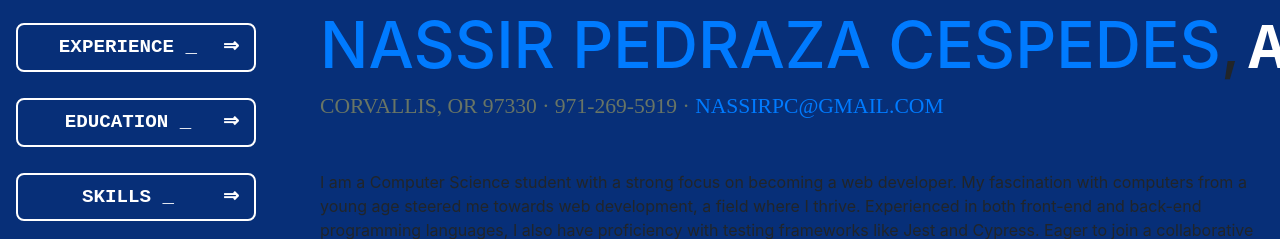
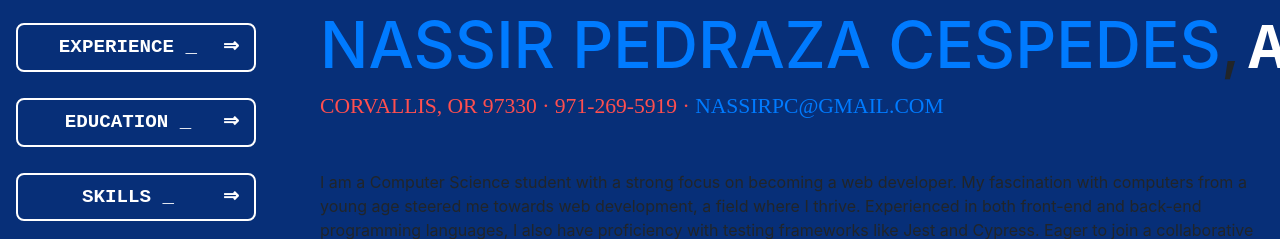
Before and after one commit to naspc/naspcresume.github.io, a website with bundled scripts: page index.html in a window 1280 px wide. Shown: the part 211-450 px from the top of the page. Built offline with nearby package versions, Linux system fonts and the light colour scheme; a web font is replaced by a local one.

Commit message:
subheading color change

```diff
--- a/css/resume.css
+++ b/css/resume.css
@@ -28,7 +28,7 @@ h2 {
   font-weight: 500;
   font-family: 'Saira Extra Condensed', sans-serif;
   font-size: 1.35rem;
-  color: #697565; /* Subheading color for dark mode */
+  color: #ff4f4f; /* Subheading color for dark mode */
 }
 
 .list-social-icons a {
```
